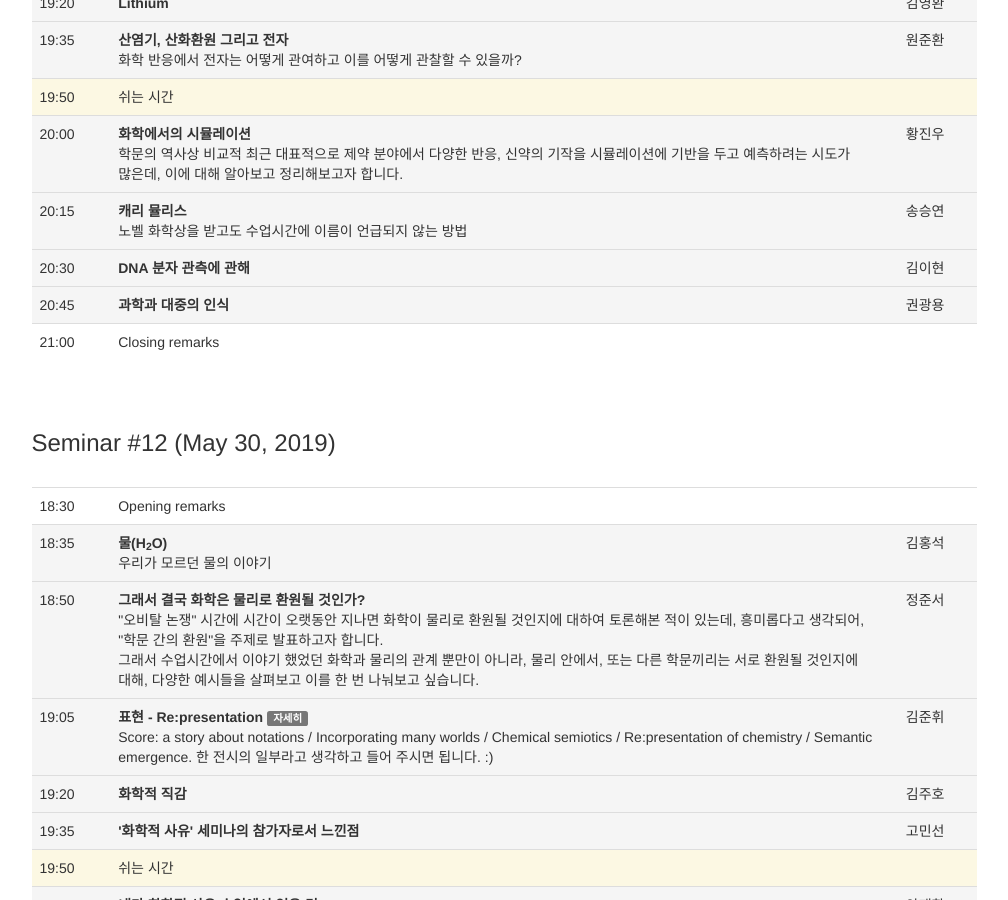
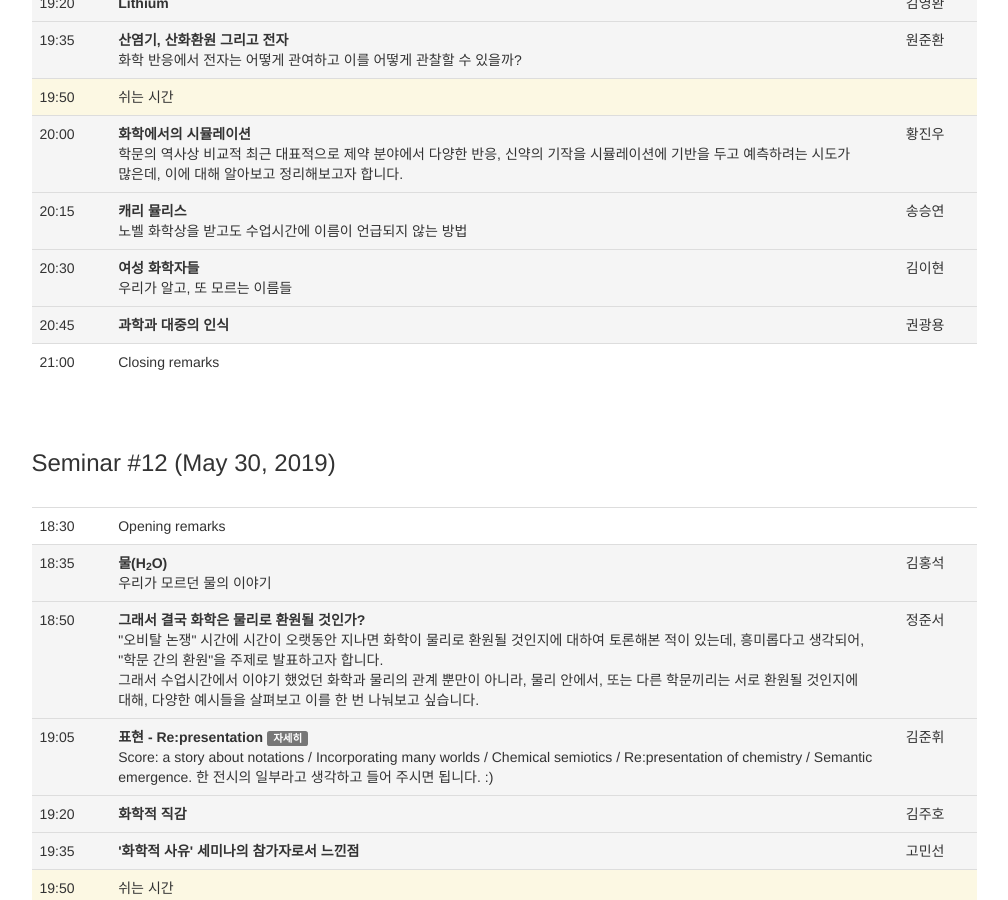
Before and after one commit to recisic/chemifest, a Jekyll site: the page docs/presentation.html, which Jekyll copies as it is, in a window 1280 px wide and 900 px high, scrolled down 464 px. Shown: the whole window, without its empty margins (136-1144 px from the left). Built offline with Jekyll 4.4.1, drawn with Linux system fonts in a browser that asks for light colours.

Commit message:
Seminar 11, 12

```diff
--- a/docs/presentation.html
+++ b/docs/presentation.html
@@ -126,7 +126,8 @@
         </tr>
         <tr class="active">
           <td>20:30</td>
-          <td><b>DNA 분자 관측에 관해</b></td>
+          <td><b>여성 화학자들</b><br>
+          우리가 알고, 또 모르는 이름들</td>
           <td><span data-toggle="tooltip" title="자연과학대학 화학부">김이현</span></td>
         </tr>
 		<tr class="active">
```
